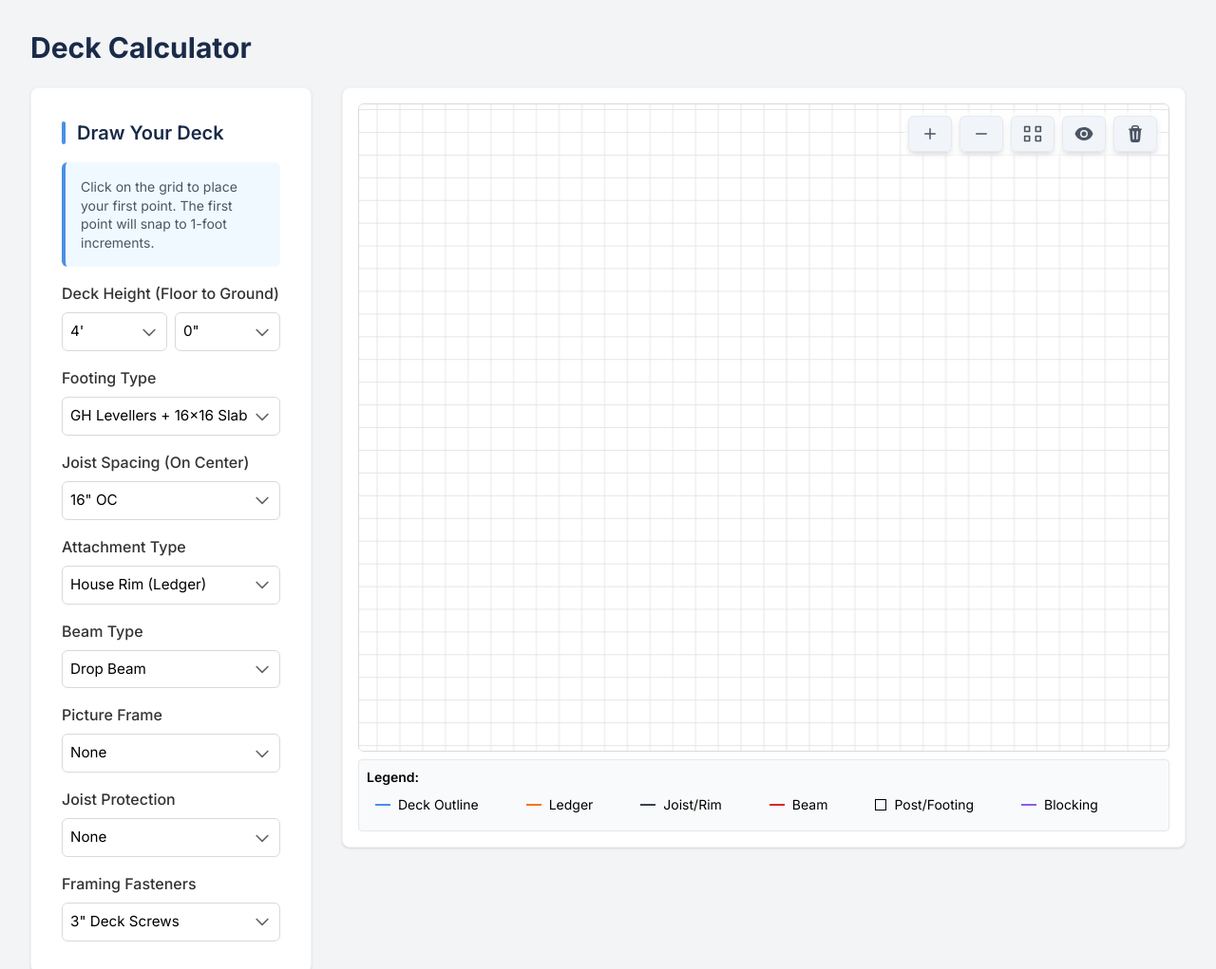
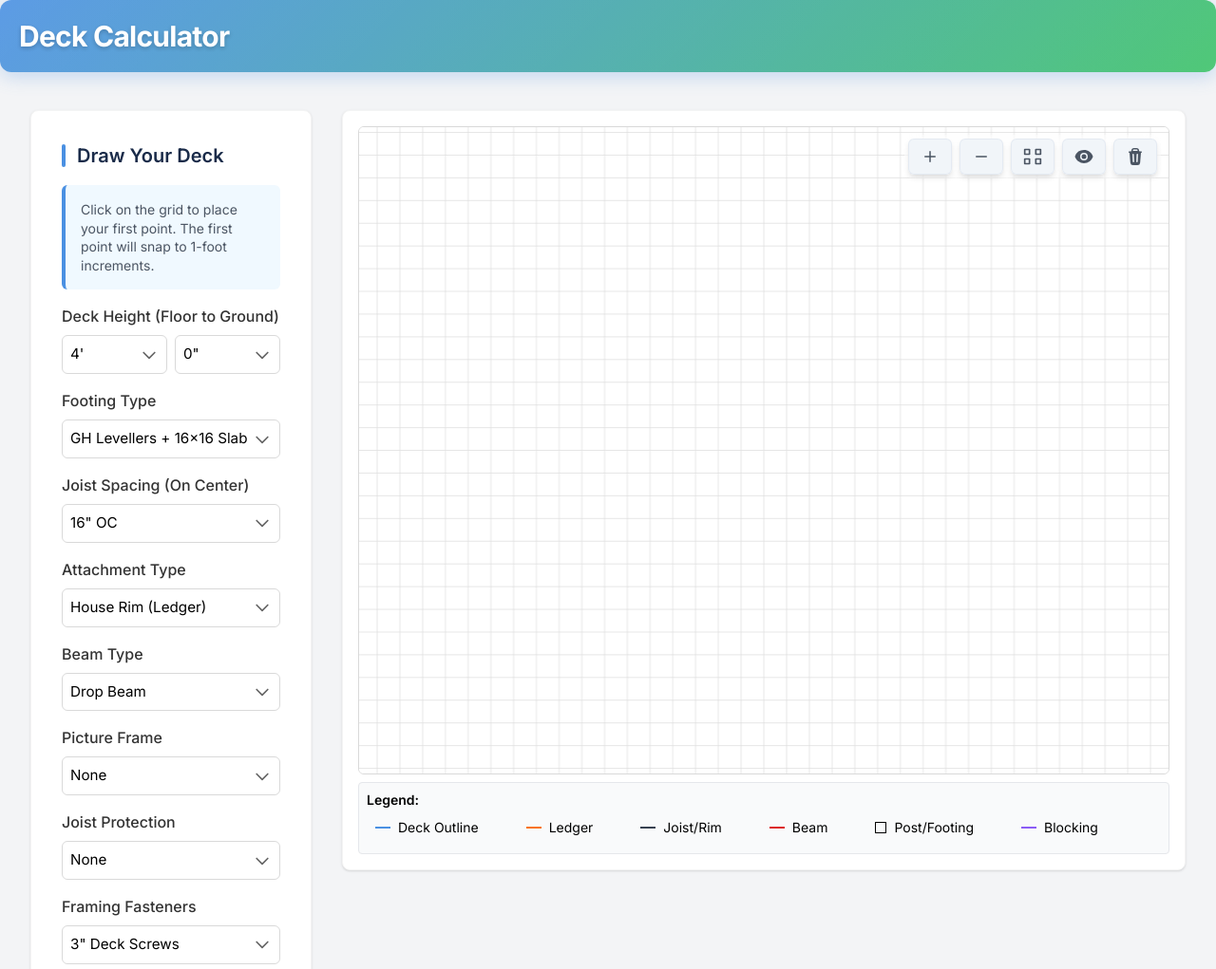
Before and after one commit to TUDS-Apps/deckcalculator, a plain HTML site: page index.html in a window 1280 px wide. Shown: the top 1021 px of the page at 95% size. Drawn offline with nearby package versions, Linux system fonts and the light colour scheme.

Commit message:
Added colour header.

```diff
--- a/deckcalculatorstyles.css
+++ b/deckcalculatorstyles.css
@@ -1,6 +1,57 @@
 /* Custom styles */
 body {
   font-family: "Inter", sans-serif; /* Using Inter font as recommended */
+}
+
+/* Deck Calculator Header with gradient background */
+.deck-calculator-header {
+  background: linear-gradient(135deg, #4A90E2 0%, #50C878 100%);
+  padding: 1rem;
+  margin: -1rem -1rem 2rem -1rem;
+  border-radius: 0.75rem;
+  box-shadow: 0 4px 20px rgba(74, 144, 226, 0.3);
+  position: relative;
+  overflow: hidden;
+}
+
+.deck-calculator-header::before {
+  content: '';
+  position: absolute;
+  top: 0;
+  left: 0;
+  right: 0;
+  bottom: 0;
+  background: linear-gradient(135deg, rgba(255,255,255,0.1) 0%, rgba(255,255,255,0) 100%);
+  pointer-events: none;
+}
+
+.deck-calculator-header h1 {
+  position: relative;
+  z-index: 1;
+  margin: 0;
+  text-shadow: 0 2px 4px rgba(0, 0, 0, 0.2);
+  letter-spacing: -0.025em;
+}
+
+/* Mobile responsiveness for header */
+@media (max-width: 768px) {
+  .deck-calculator-header {
+    margin: -1rem -1rem 1.5rem -1rem;
+    padding: 0.75rem 1rem;
+  }
+
+  .deck-calculator-header h1 {
+    font-size: 1.5rem;
+    text-align: center;
+  }
+}
+
+/* Desktop enhancement */
+@media (min-width: 1024px) {
+  .deck-calculator-header {
+    padding: 1.25rem;
+    margin: -2rem -2rem 2.5rem -2rem;
+  }
 }
 /* Global styles */
 html {
--- a/index.html
+++ b/index.html
@@ -16,9 +16,11 @@
   </head>
   <body class="bg-gray-100 p-4 md:p-8">
     <div class="container mx-auto max-w-7xl">
-      <h1 class="text-2xl md:text-3xl font-bold mb-6 text-[#1A2B49]">
-        Deck Calculator
-      </h1>
+      <div class="deck-calculator-header">
+        <h1 class="text-2xl md:text-3xl font-bold text-white">
+          Deck Calculator
+        </h1>
+      </div>
 
       <div id="main-layout-container" class="flex flex-col lg:flex-row gap-8">
         <div id="input-panel" class="lg:w-1/4">
```
